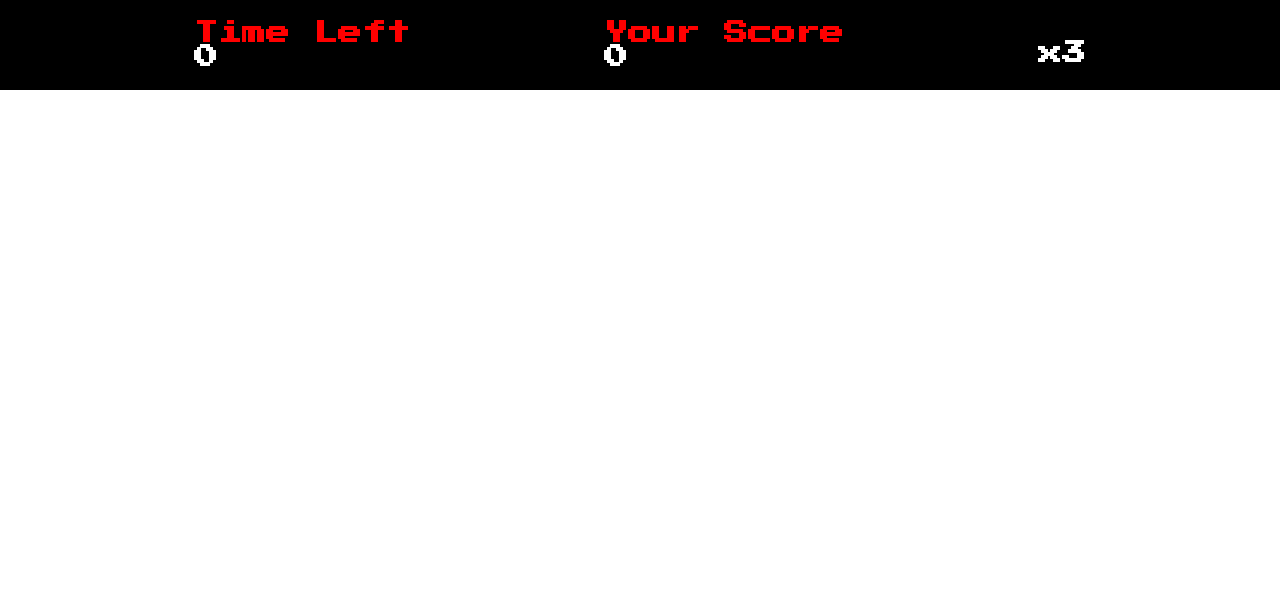
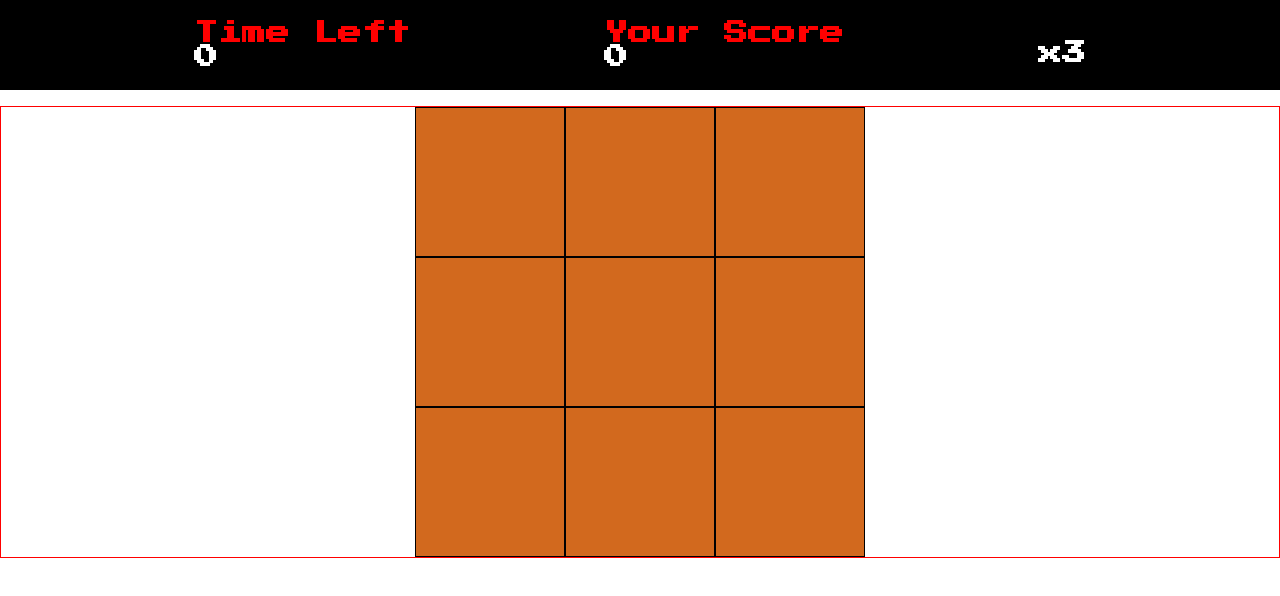
Before and after one commit to matheus-fvp13/js-detona-ralph-game, a plain HTML site: page index.html in a window 1280 px wide. Drawn offline with Linux system fonts and the light colour scheme.

Commit message:
feat - criação do painel do jogo

```diff
--- a/index.html
+++ b/index.html
@@ -21,11 +21,11 @@
 
         <section class="menu">
             <section class="menu-time">
-                <h2 style="color: red;">Time Left</h2>
+                <h2 style="color: #f00;">Time Left</h2>
                 <h2>0</h2>
             </section>
             <section class="menu-score">
-                <h2 style="color: red;">Your Score</h2>
+                <h2 style="color: #f00;">Your Score</h2>
                 <h2>0</h2>
             </section>
             <section class="menu-lives">
@@ -34,9 +34,22 @@
             </section>
         </section>
 
-        </section>
         <section class="panel">
-
+            <section class="panel-row">
+                <div class="square" id="1"></div>
+                <div class="square" id="2"></div>
+                <div class="square" id="3"></div>
+            </section>
+            <section class="panel-row">
+                <div class="square" id="4"></div>
+                <div class="square" id="5"></div>
+                <div class="square" id="6"></div>
+            </section>
+            <section class="panel-row">
+                <div class="square" id="7"></div>
+                <div class="square" id="8"></div>
+                <div class="square" id="9"></div>
+            </section>
         </section>
     </main>
 
--- a/src/styles/main.css
+++ b/src/styles/main.css
@@ -1,5 +1,7 @@
 .container {
     display: flex;
+    flex-direction: column;
+    height: 100vh;
 }
 
 .menu  {
@@ -12,3 +14,22 @@
     background-color: #000;
     color: #FFF;
 }
+
+.panel {
+    margin-top: 1rem;
+    display: flex;
+    justify-content: center;
+    align-items: center;
+    border: 1px solid red;
+}
+
+.square {
+    height: 150px;
+    width: 150px;
+    border: 1px solid #000;
+    background-color: #d2691e;
+}
+
+.enemy {
+    background-color: #7fffd4;
+}
```
